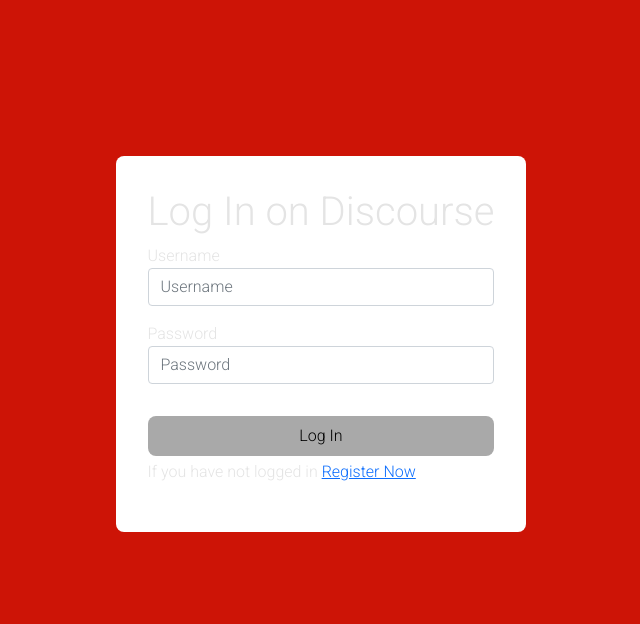
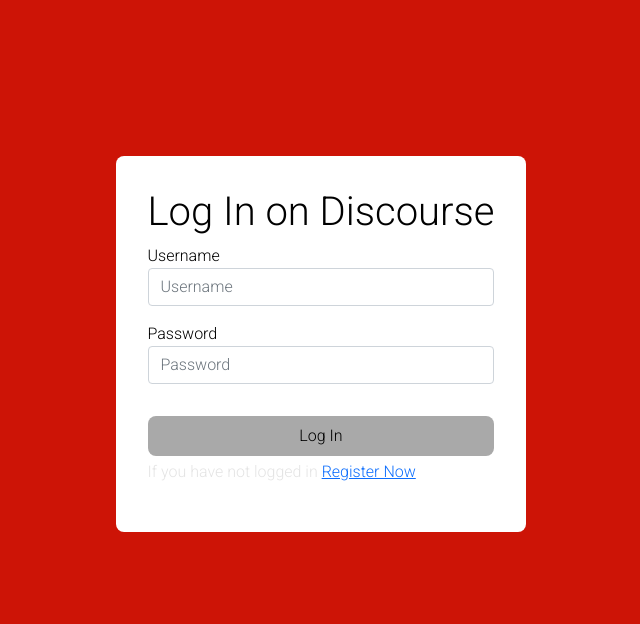
Before and after one commit to Datoneguy246/Discourse, a PHP site: page /login.php in a window 1280 px wide. Shown: the top 624 px of the page, without its empty margins (319-959 px from the left). Run offline with PHP 8.4, Linux system fonts and the light colour scheme; data that the repository does not hold is empty.

Commit message:
login changes

```diff
--- a/css/style.css
+++ b/css/style.css
@@ -115,3 +115,7 @@ footer{
 .form-register-reference {
     margin-top: 0.25em;
 }
+
+.header-color {
+    color: black;
+}
--- a/login.php
+++ b/login.php
@@ -38,6 +38,7 @@
 <div class="wrapper">
     <div class="content">
         <div class="login-block">
+            <div class="header-color">
             <h1>Log In on Discourse</h1>
                 <form action="./login.php" method="POST">
                     <div class="form-body">
@@ -62,6 +63,7 @@
                             />
                         </div>
                     </div>
+            </div>
                     <div class="form-footer">
                     <button type="submit">
                         Log In
```
Lines whose indentation alone changed are shown as unchanged.
